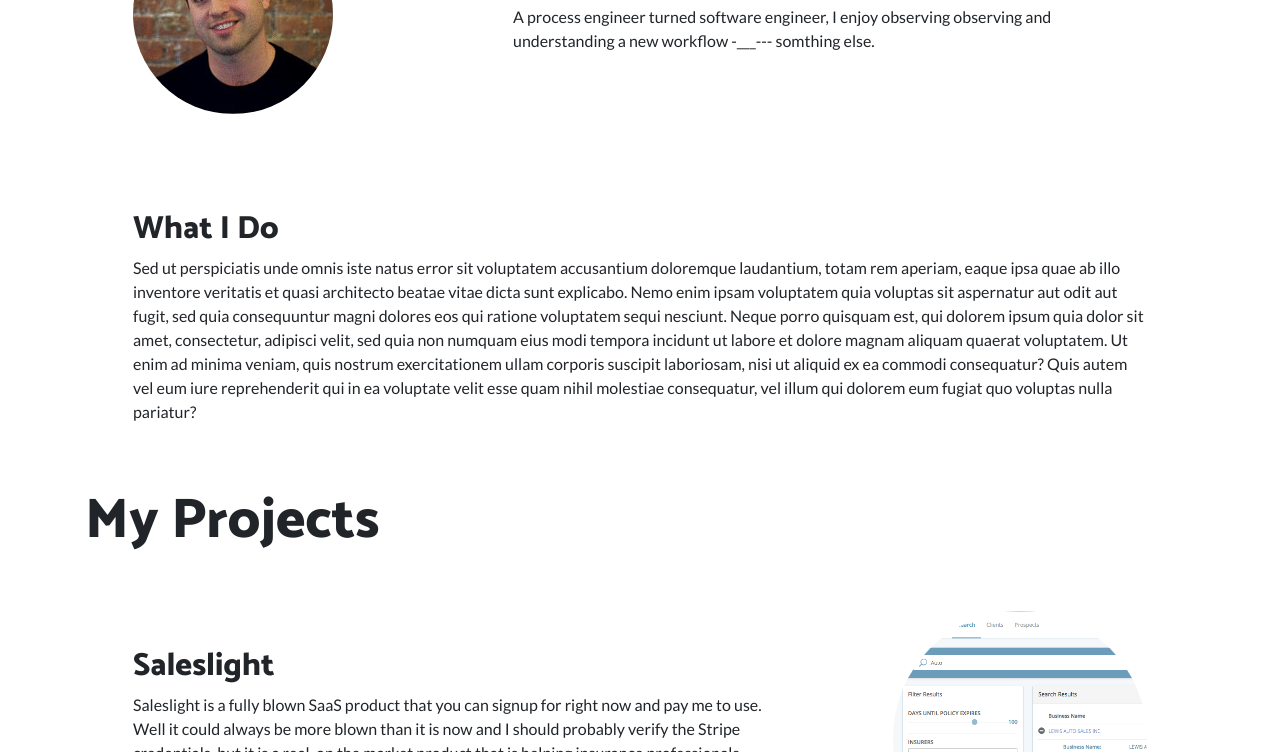
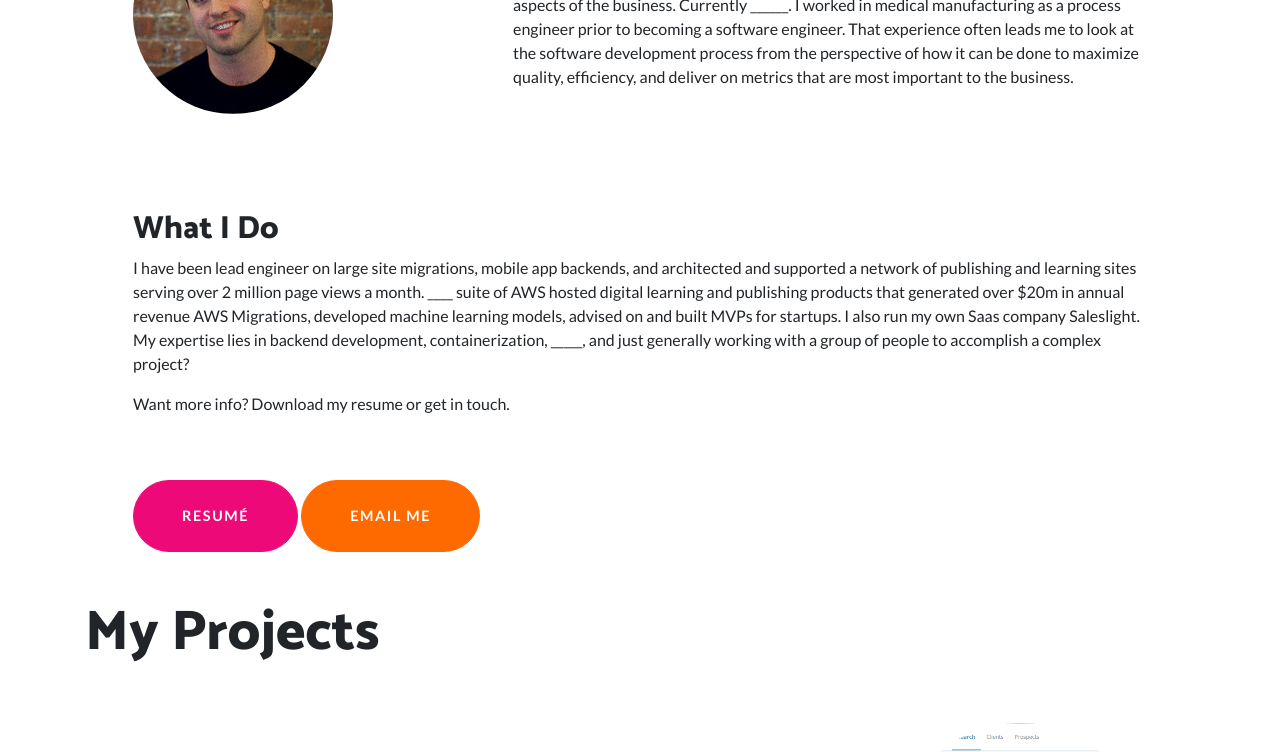
Before and after one commit to rorydunn/rorydunn.github.io, a website: page index.html in a window 1280 px wide. Shown: the part 742-1494 px from the top of the page. Drawn offline with Linux system fonts and the light colour scheme; some packages are replaced by stand-ins of ours; a script that the page names is missing.

Commit message:
master - favicons added, about me and what i do updates

```diff
--- a/index.html
+++ b/index.html
@@ -20,6 +20,11 @@
   <!-- Custom styles for this template -->
   <link href="css/one-page-wonder.min.css" rel="stylesheet">
   <script src="https://cdn.jsdelivr.net/gh/cferdinandi/smooth-scroll@15/dist/smooth-scroll.polyfills.min.js"></script>
+
+  <link rel="apple-touch-icon" sizes="180x180" href="img/favicon_io/apple-touch-icon.png">
+  <link rel="icon" type="image/png" sizes="32x32" href="img/favicon_io/favicon-32x32.png">
+  <link rel="icon" type="image/png" sizes="16x16" href="img/favicon_io/favicon-16x16.png">
+  <link rel="manifest" href="img/favicon_io/site.webmanifest">
 </head>
 
 <body>
@@ -49,7 +54,7 @@
       <div class="container">
         <h1 class="masthead-heading mb-0">Hi, I'm Rory Dunn</h1>
         <h2 class="masthead-subheading mb-0">I'm a software and devops engineer</h2>
-        <a href="#about-me" class="btn btn-primary btn-xl rounded-pill mt-5">Learn More</a>
+        <a href="#about-me" class="btn btn-secondary btn-xl rounded-pill mt-5">Learn More</a>
       </div>
     </div>
     <!-- <div class="bg-circle-1 bg-circle"></div> -->
@@ -69,7 +74,7 @@
         <div class="col-lg-8 order-lg-2">
           <div class="p-5">
             <h2 class="display-5">About Me</h2>
-            <p>A process engineer turned software engineer, I enjoy observing observing and understanding a new workflow -___--- somthing else.</p>
+            <p>I am a fullstack software engineer that enjoys problem solving and collaborating with all aspects of the business. Currently ______. I worked in medical manufacturing as a process engineer prior to becoming a software engineer. That experience often leads me to look at the software development process from the perspective of how it can be done to maximize quality, efficiency, and deliver on metrics that are most important to the business.</p>
           </div>
         </div>
       </div>
@@ -82,7 +87,11 @@
         <div class="col-lg-12 order-lg-1">
           <div class="p-5">
             <h2 class="display-5">What I Do</h2>
-            <p>Sed ut perspiciatis unde omnis iste natus error sit voluptatem accusantium doloremque laudantium, totam rem aperiam, eaque ipsa quae ab illo inventore veritatis et quasi architecto beatae vitae dicta sunt explicabo. Nemo enim ipsam voluptatem quia voluptas sit aspernatur aut odit aut fugit, sed quia consequuntur magni dolores eos qui ratione voluptatem sequi nesciunt. Neque porro quisquam est, qui dolorem ipsum quia dolor sit amet, consectetur, adipisci velit, sed quia non numquam eius modi tempora incidunt ut labore et dolore magnam aliquam quaerat voluptatem. Ut enim ad minima veniam, quis nostrum exercitationem ullam corporis suscipit laboriosam, nisi ut aliquid ex ea commodi consequatur? Quis autem vel eum iure reprehenderit qui in ea voluptate velit esse quam nihil molestiae consequatur, vel illum qui dolorem eum fugiat quo voluptas nulla pariatur?</p>
+            <p>I have been lead engineer on large site migrations, mobile app backends, and architected and supported a network of publishing and learning sites serving over 2 million page views a month.  ____  suite of AWS hosted digital learning and publishing products that generated over $20m in annual revenue
+            AWS Migrations, developed machine learning models, advised on and built MVPs for startups. I also run my own Saas company Saleslight. My expertise lies in backend development, containerization, _____, and just generally working with a group of people to accomplish a complex project?</p>
+            <p>Want more info? Download my resume or get in touch.</p>
+            <a href="#about-me" class="btn btn-primary btn-xl rounded-pill mt-5">Resumé</a>
+            <a href="#about-me" class="btn btn-secondary btn-xl rounded-pill mt-5">Email Me</a>
           </div>
         </div>
       </div>
```
Also changed, not shown: img/favicon_io/android-chrome-192x192.png (added), img/favicon_io/android-chrome-512x512.png (added), img/favicon_io/apple-touch-icon.png (added), img/favicon_io/favicon-16x16.png (added), img/favicon_io/favicon-32x32.png (added), img/favicon_io/favicon.ico (added), img/favicon_io/site.webmanifest (added).
